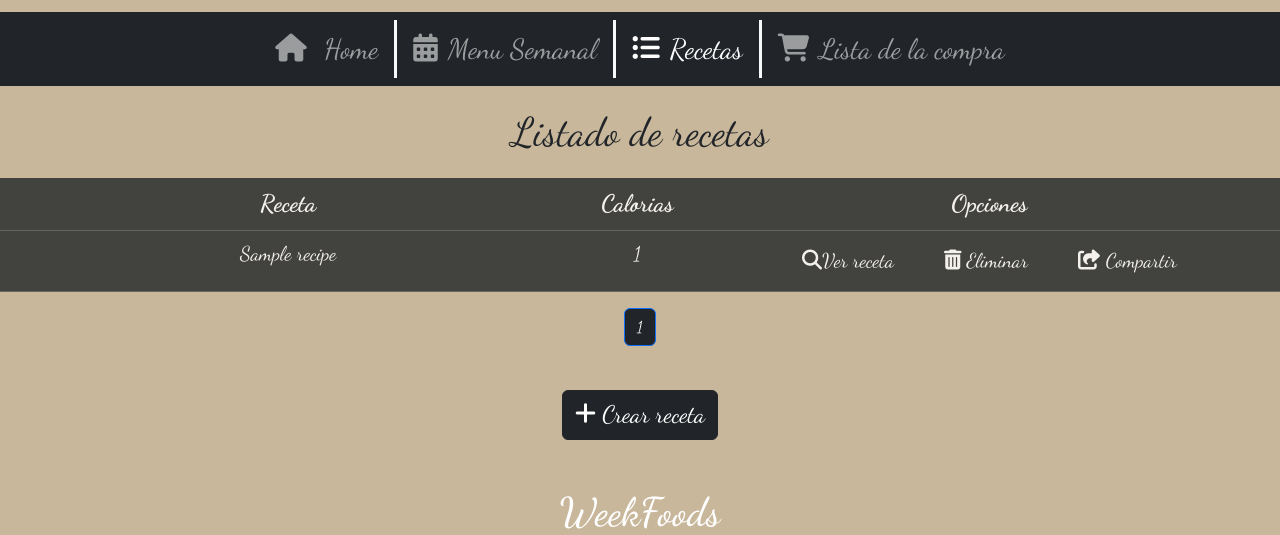
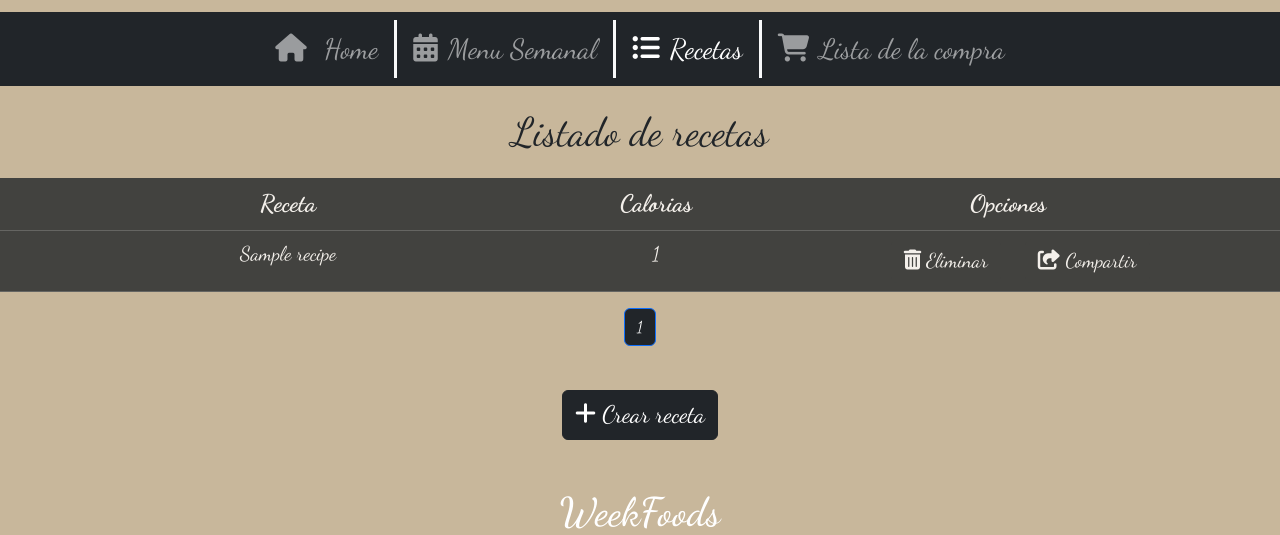
Before and after one commit to rdelgadodev/WeekFoods, a Django app: page /recetas/ in a window 1280 px wide. Shown: the part 147-682 px from the top of the page. Run offline with Django 5.2, Linux system fonts and the light colour scheme; a user stored in the database is signed in; tables that the repository leaves empty hold one stand-in row (values such as "Sample post"); some libraries are stand-ins or nearby versions; some web fonts are replaced.

Commit message:
VerRecetaDetail

```diff
--- a/Recetas/templates/Recetas/crear_receta.html
+++ b/Recetas/templates/Recetas/crear_receta.html
@@ -1,5 +1,5 @@
-{% extends 'WeekFoodsApp/base_usuario.html' %} {% load static %} {% block
-content %}
+{% extends 'WeekFoodsApp/base_usuario.html' %} {% load static %}
+{% block content %}
 <h1 class="my-4 text-center text-white">Creando receta...</h1>
 
 <div class="container bg-dark text-white fs-4">
--- a/Recetas/templates/Recetas/recetas.html
+++ b/Recetas/templates/Recetas/recetas.html
@@ -29,11 +29,9 @@
                 {%for recipe in recipes%}
                 <tr>
                     <td>
-                        <span>{{recipe.name}}</span></td>
+                        <a href="{% url 'Ver Receta' recipe.id %}" class="text-center fs-5 mr-5 text-decoration-none text-white"><span>{{recipe.name}}</span></a></td>
                     <td><span>{{recipe.calories}}</span></td>
                     <td class="text-right d-flex flex-column flex-lg-row align-items-center justify-content-center" style="width: auto;">
-                        <a href="{% url 'Ver Receta' recipe.id %}" class="btn btn-dark text-center fs-5 mr-5"><i
-                                class="fa-solid fa-magnifying-glass"></i>Ver receta </a>
                         <a href="{% url 'Eliminar' recipe.id %}" class="btn btn-dark text-center fs-5 mx-4"><i
                                 class="fa-solid fa-trash-can"></i>
                             Eliminar </a>
--- a/Recetas/templates/Recetas/ver_receta.html
+++ b/Recetas/templates/Recetas/ver_receta.html
@@ -36,6 +36,7 @@
 
 <div class="container-fluid text-center my-5">
     <a class="btn btn-dark text-center fs-4" href="{% url 'Recetas' %}"><i class="fa-solid fa-rotate-left"></i> Volver a recetas</a>
+
 </div>
 
 
--- a/Recetas/urls.py
+++ b/Recetas/urls.py
@@ -5,7 +5,7 @@ from . import views
 urlpatterns = [
     path('', views.recetas, name='Recetas'),
     path('eliminar/<int:recipe_id>/', views.eliminar_receta, name='Eliminar'),
-    path('ver_receta/<int:recipe_id>/', views.ver_receta, name='Ver Receta'),
+    path('ver_receta/<int:pk>/', views.VerRecetaDetail.as_view(), name='Ver Receta'),
     path('crear_receta/', views.crear_receta, name='Crear Receta'),
     path('agregar_ingrediente/', views.agregar_ingrediente, name='Agregar Ingrediente'),
     path('compartir_receta/<int:recipe_id>', views.compartir_receta, name='Compartir Receta'),
--- a/Recetas/views.py
+++ b/Recetas/views.py
@@ -4,6 +4,8 @@ from WeekFoodsApp.models import UserWeekfoods, Recipe, Ingredient
 from django.core.paginator import Paginator
 from .forms import RecipeForms, IngredientForms
 from django.contrib import messages
+from django.contrib.auth.mixins import LoginRequiredMixin
+from django.views.generic import DetailView
 
 
 @login_required
@@ -57,25 +59,50 @@ def eliminar_receta(request, recipe_id):
 # ----------------------------------------------------------------------------------------------------------- #
 # ----------------------------------------------------------------------------------------------------------- #
 
-@login_required
-def ver_receta(request, recipe_id):
+    """
+    Vista basada en clases para mostrar los detalles de una receta específica.
+    Requiere que el usuario esté autenticado.
+    """
+class VerRecetaDetail(LoginRequiredMixin, DetailView):
+     # Define el modelo del cual esta DetailView obtendrá un único objeto.
+    model = Recipe
+     # Define la plantilla HTML que esta vista renderizará.
+    template_name = 'Recetas/ver_receta.html'
+    # Define el nombre de la variable de contexto que contendrá el objeto Recipe
+    # principal en la plantilla. Así, en el template, será {{ recipe_select }}.
+    context_object_name = 'recipe_select'
 
-    # Pasamos como parametros al template los datos de la receta seleccionada por el usuario.
-    # Almacenamos en una variable todos los datos y en otro los ingredientes.
-    recipe_select = Recipe.objects.get(id=recipe_id)
-    ingredient_recipe_select = recipe_select.ingredients.all()
 
-    total_price = 0
+    """
+        Preparamos el diccionario de contexto que se pasará a la plantilla.
+        Calcular el precio total de los ingredientes de la receta seleccionada
+        y añadir los ingredientes y el precio al contexto.
+        """
+    def get_context_data(self, **kwargs):
+        # Llama al método get_context_data de la superclase (DetailView)
+        # para obtener el contexto base que ya proporciona Django.
+        # Este contexto ya incluirá 'recipe_select' (el objeto Recipe principal).
+        context = super().get_context_data(**kwargs)
 
-    for ing in ingredient_recipe_select:
-        total_price += ing.price
 
-    return render(request, 'Recetas/ver_receta.html', {'recipe_select' : recipe_select,
-                                                       'ingredient_recipe_select' : ingredient_recipe_select,
-                                                       'total_price' : round(total_price, 2)})
+        # El objeto Recipe principal ya está disponible como context['recipe_select']
+        # De aqui sacaremos todos los ingredientes y el precio total.
+        recipe_select = context['recipe_select']
 
-# ----------------------------------------------------------------------------------------------------------- #
-# ----------------------------------------------------------------------------------------------------------- #
+        #Ingredientes
+        ingredient_recipe_select = recipe_select.ingredients.all()
+
+        #Calcular precio total
+        total_price = 0
+        for ing in ingredient_recipe_select:
+            total_price += ing.price
+
+         # Añadir los contextos adicionales al diccionario 'context'.
+        context['ingredient_recipe_select'] = ingredient_recipe_select
+        context['total_price'] = round(total_price, 2)
+
+        return context
+
 
 
 @login_required
--- a/WeekFoodsApp/templates/WeekFoodsApp/home_usuario.html
+++ b/WeekFoodsApp/templates/WeekFoodsApp/home_usuario.html
@@ -10,13 +10,13 @@
     {% for receta in list_recipe %}
 
     <div class="col-12 col-md-4 mb-4">
-      <div class="card bg-dark text-white" style="height: 600px">
+      <a href="{% url 'Ver Receta' receta.id %}" class='text-decoration-none text-white' target='_blank' ><div class="card bg-dark text-white" style="height: 600px">
         <h3 class="card-header fs-3">¡A cocinar!</h3>
-        <h5 class="card-title fs-3 p-3">{{receta.name}}</h5>
+        <h5 class="card-title fs-3 p-3">{{receta.name}}</h5></a>
         <iframe width="100%" height="300" src="{{receta.elaboration}}"></iframe>
         <p class="card-text fs-3 p-3">Momento del dia: {{receta.when_you_eat}}</p>
         <p class="card-text fs-3 p-3">Calorias: {{receta.calories}}</p>
-      </div>
+      </div></a>
     </div>
     {%endfor%}
   </div>
```
